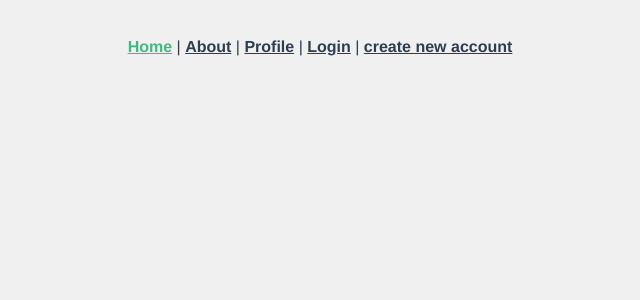
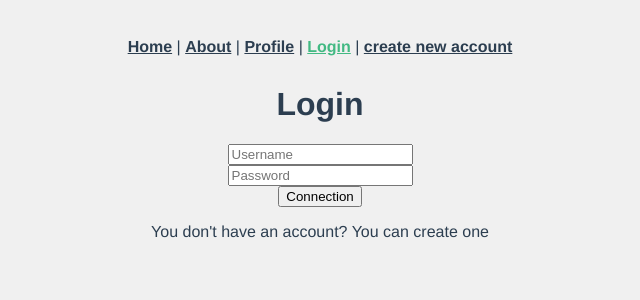
Before and after one commit to krysnguyen/Pawmates, a Vue app in the folder client/: page /login in a window 1280 px wide. Before the commit this address led to /. Shown: the top 300 px of the page, without its empty margins (320-960 px from the left). Built offline with nearby package versions, Linux system fonts and the light colour scheme.

Commit message:
Integrated firebase for user signup and login

```diff
--- a/client/src/App.vue
+++ b/client/src/App.vue
@@ -14,29 +14,7 @@
 
 <script>
     export default {
-        name: 'App',
-        data() {
-            return {
-                authenticated: false,
-                mockAccount: {
-                    username: "admin",
-                    password: "admin"
-                }
-            }
-        },
-        mounted() {
-            if(!this.authenticated) {
-                this.$router.replace({ name: "login" });
-            }
-        },
-        methods: {
-            setAuthenticated(status) {
-                this.authenticated = status;
-            },
-            logout() {
-                this.authenticated = false;
-            }
-        }
+        name: 'App'
     }
 </script>
 
--- a/client/src/main.js
+++ b/client/src/main.js
@@ -1,8 +1,26 @@
 import Vue from 'vue'
+import firebase from 'firebase'
 import App from './App.vue'
 import router from './router'
 
 Vue.config.productionTip = false
+
+
+  // Your web app's Firebase configuration
+  var firebaseConfig = {
+    apiKey: "AIzaSyCXDcQ_HiZUXI4YtsgV6Y2X6zvTgtGjau4",
+    authDomain: "pawmates-71be7.firebaseapp.com",
+    databaseURL: "https://pawmates-71be7.firebaseio.com",
+    projectId: "pawmates-71be7",
+    storageBucket: "pawmates-71be7.appspot.com",
+    messagingSenderId: "942626469502",
+    appId: "1:942626469502:web:586975d01c48e28e720a2f"
+  };
+
+  // Initialize Firebase
+  firebase.initializeApp(firebaseConfig);
+
+
 
 new Vue({
   router,
--- a/client/src/router/index.js
+++ b/client/src/router/index.js
@@ -33,12 +33,6 @@ Vue.use(VueRouter)
     component: Login
   },
   {
-    path: '/',
-    redirect: {
-        name: "login"
-    }
-  },
-  {
     path: "/secure",
     name: "secure",
     component: Secure
--- a/client/src/views/Login.vue
+++ b/client/src/views/Login.vue
@@ -1,47 +1,40 @@
+<script src="https://www.gstatic.com/firebasejs/7.16.1/firebase-app.js"></script>
 <template>
-    <div id="login">
+    <div class="login">
         <h1>Login</h1>
-        <input type="text" name="username" v-model="input.username" placeholder="Username" />
-        <input type="password" name="password" v-model="input.password" placeholder="Password" />
-        <button type="button" v-on:click="login()">Login</button>
+        <input type="text" v-model="email" placeholder="Username"><br>
+        <input type="password" v-model="password" placeholder="Password"><br>
+        <button @click = "login">Connection</button>
+        <p> You don't have an account? You can create one</p>
     </div>
 </template>
 
 <script>
+    import firebase from 'firebase';
+
     export default {
-        name: 'Login',
+        name: 'login',
         data() {
             return {
-                input: {
-                    username: "",
-                    password: ""
-                }
-            }
+                email: '',
+                password: ''
+            };
         },
         methods: {
-            login() {
-                if(this.input.username != "" && this.input.password != "") {
-                    if(this.input.username == this.$parent.mockAccount.username && this.input.password == this.$parent.mockAccount.password) {
-                        this.$emit("authenticated", true);
-                        this.$router.replace({ name: "secure" });
-                    } else {
-                        console.log("The username and / or password is incorrect");
+            login: function() {
+                firebase.auth().signInWithEmailAndPassword(this.email, this.password).then(
+                    function(user){
+                    alert('You are now connected')
+                    },
+                    function(err){
+                        alert('oops' + err.message)
                     }
-                } else {
-                    console.log("A username and password must be present");
-                }
+                );
             }
         }
     }
 </script>
 
 <style scoped>
-    #login {
-        width: 500px;
-        border: 1px solid #CCCCCC;
-        background-color: #FFFFFF;
-        margin: auto;
-        margin-top: 200px;
-        padding: 20px;
-    }
+
 </style>
--- a/client/src/views/SignUp.vue
+++ b/client/src/views/SignUp.vue
@@ -1,20 +1,37 @@
+<script src="https://www.gstatic.com/firebasejs/7.16.1/firebase-app.js"></script>
 <template>
     <div class="sign-up">
         <p>create new account</p>
-        <input type="text" placeholder="email"><br>
-        <input type="password" placeholder="password"><br>
-        <button>Sign Up</button>
+        <input type="text" v-model="email" placeholder="email"><br>
+        <input type="password" v-model="password" placeholder="password"><br>
+        <button @click="SignUp">Sign Up</button>
     </div>
 </template>
 
 <script>
+    import firebase from 'firebase';
+
     export default {
         name: 'SignUp',
         data() {
-            return {}
+            return {
+            email: '',
+            password: ''
+            }
         },
-        methods: {}
+        methods: {
+            SignUp: function() {
+                firebase.auth().createUserWithEmailAndPassword(this.email, this.password).then(
+                    function(user){
+                        alert('successfully created account')
+                    },
+                    function(err){
+                        alert('oops' + err.message)
+                    }
+                );
+        }
     }
+}
 </script>
 
 <style scoped>
```
Also changed, not shown: 1 other file (tests, documents, lock files or other folders).
